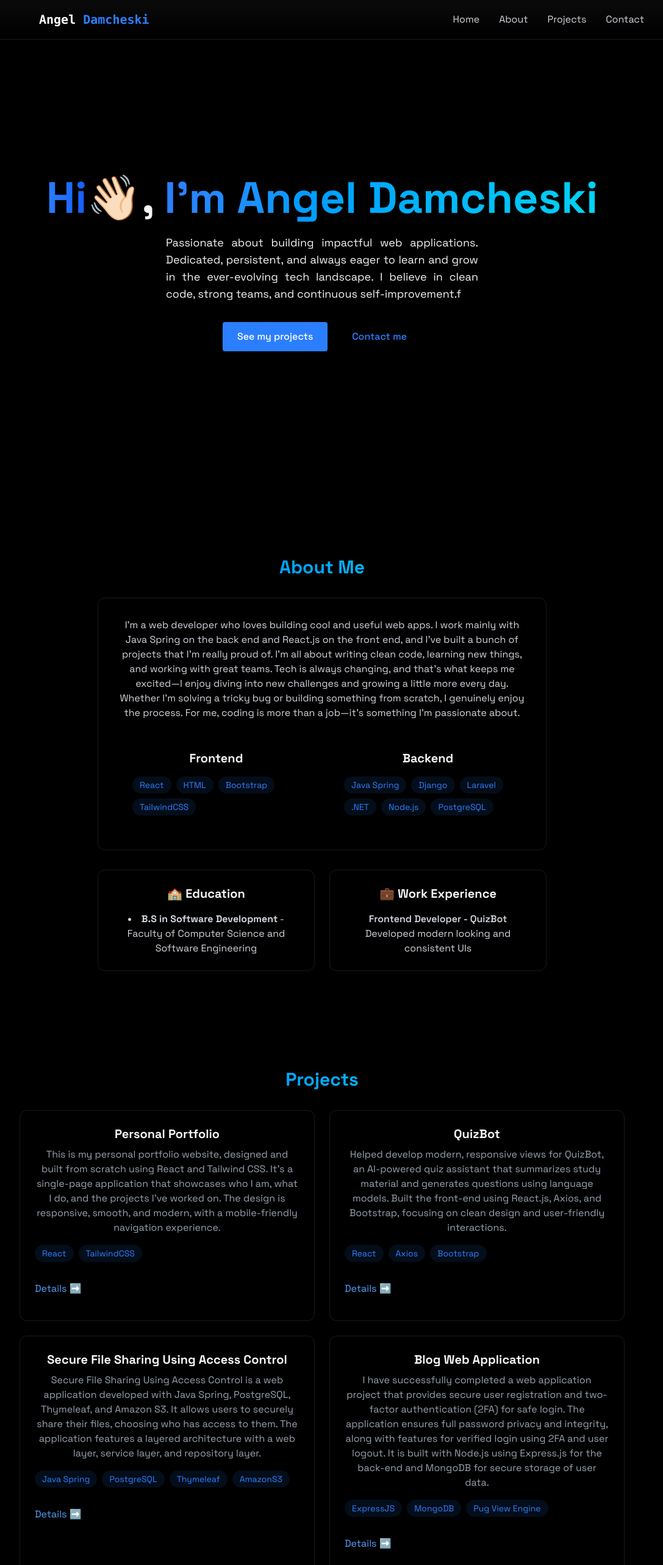
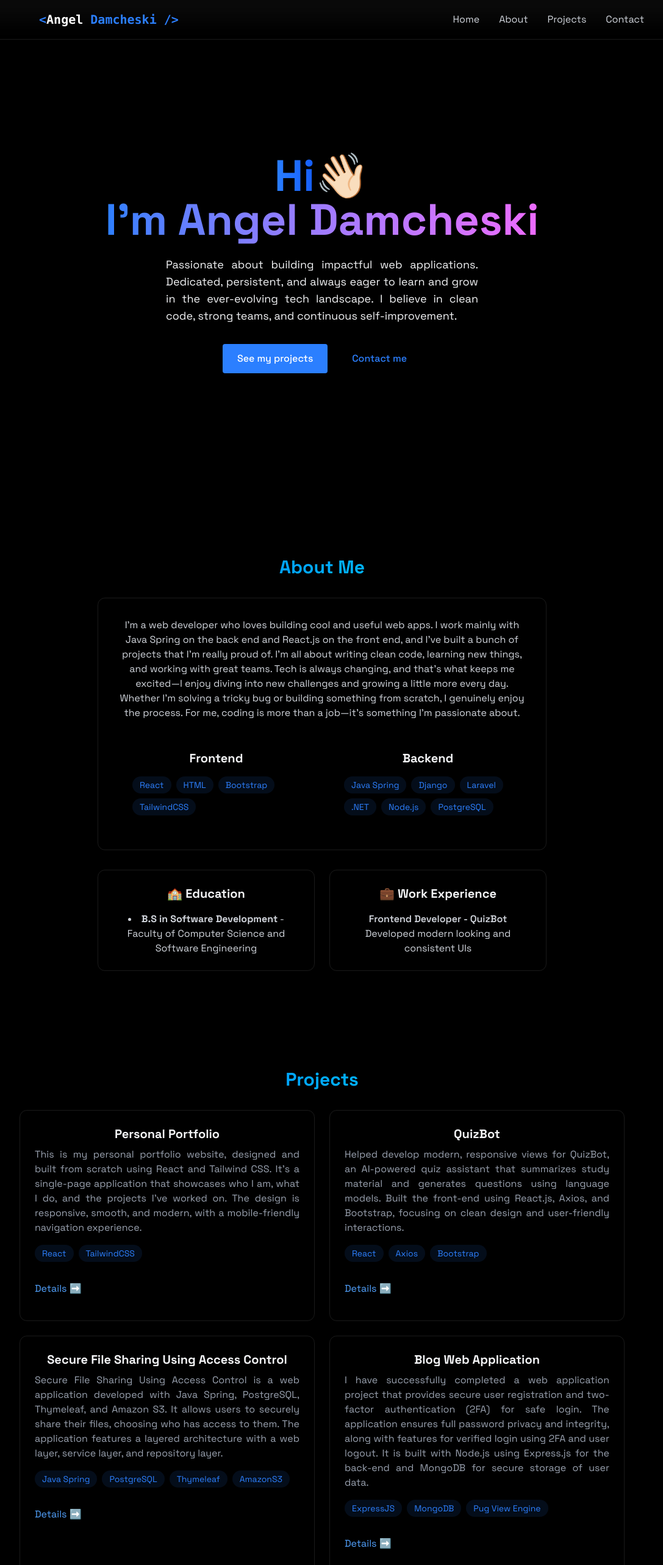
Before and after one commit to angeldamcheski/react-personal-portfolio, a React (Vite) app: page / in a window 1280 px wide. Shown: the top 2566 px of the page at 61% size, without its empty margins (112-1199 px from the left). Built offline with nearby package versions, Linux system fonts and the light colour scheme.

Commit message:
Implemented Contact section and functionality

```diff
--- a/src/App.jsx
+++ b/src/App.jsx
@@ -5,6 +5,7 @@
 import { Home } from "./components/sections/Home";
 import { About } from "./components/sections/About";
 import { Projects } from "./components/sections/Projects";
+import { Contact } from "./components/sections/Contact";
 import "./App.css";
 import "./index.css";
 function App() {
@@ -24,6 +25,7 @@
         <Home />
         <About />
         <Projects />
+        <Contact />
       </div>
     </div>
   );
--- a/src/components/LoadingScreen.jsx
+++ b/src/components/LoadingScreen.jsx
@@ -16,7 +16,7 @@
           onComplete();
         }, 1000);
       }
-    }, 95);
+    }, 100);
     return () => clearInterval(interval);
   }, [onComplete]);
 
--- a/src/components/Navbar.jsx
+++ b/src/components/Navbar.jsx
@@ -9,7 +9,7 @@
       <div className="max-w-5xl mx-auto px-4">
         <div className="flex justify-between items-center h-16">
           <a href="#home" className="font-mono text-xl font-bold text-white">
-            Angel <span className="text-blue-500">Damcheski</span>
+            <span className="text-blue-500">&lt;</span>Angel <span className="text-blue-500">Damcheski /&gt;</span>
           </a>
           <div
             className="w-7 h-5 relative cursor-pointer z-40 md:hidden"
--- a/src/components/sections/Contact.jsx
+++ b/src/components/sections/Contact.jsx
@@ -0,0 +1,69 @@
+import emailjs from 'emailjs-com'
+import { useState } from 'react';
+
+export const Contact = () => {
+    const [formData, setFormData] = useState({
+        name : "",
+        email : "",
+        message : ""
+    })
+
+    const handleSubmit = (e)=>{
+        e.preventDefault();
+        emailjs.sendForm(import.meta.env.VITE_SERVICE_ID, import.meta.env.VITE_TEMPLATE_ID, e.target, import.meta.env.VITE_API_KEY).then((result)=>{
+            alert("Message sent!")
+            setFormData({name: "", email:"", message:""})
+        }).catch(()=>alert("Something went wrong.. Try again!"))
+    }
+  return (
+    <section
+      id="contact"
+      className="min-h-screen flex items-center justify-center py-20"
+    >
+      <div className="px-4 w-150">
+        <h2 className="text-3xl font-bold mb-8 bg-gradient-to-r from-blue-500 to-cyan-400 bg-clip-text text-transparent text-center">
+          Get in touch with me
+        </h2>
+        <form className="space-y-6" onSubmit={handleSubmit}>
+          <div className="relative">
+            <input
+              type="text"
+              id="name"
+              name="name"
+              value={formData.name}
+              onChange={(e)=>setFormData({...formData, name:e.target.value})}
+              required
+              className="w-full bg-white/5 border border-white/10 rounded px-4 py-3 text-white transition focus:outline-none focus:border-blue-500 focus:bg-blue-500/5"
+              placeholder="Your Name"
+            />
+          </div>
+          <div className="relative">
+            <input
+              type="email"
+              id="email"
+              name="email"
+              value={formData.email}
+              onChange={(e)=>setFormData({...formData, email:e.target.value})}
+              required
+              className="w-full bg-white/5 border border-white/10 rounded px-4 py-3 text-white transition focus:outline-none focus:border-blue-500 focus:bg-blue-500/5"
+              placeholder="example@gmail.com"
+            />
+          </div>
+          <div className="relative">
+            <textarea
+              id="message"
+              name="message"
+              value={formData.message}
+              onChange={(e)=>setFormData({...formData, message:e.target.value})}
+              rows={5}
+              required
+              className="w-full bg-white/5 border border-white/10 rounded px-4 py-3 text-white transition focus:outline-none focus:border-blue-500 focus:bg-blue-500/5"
+              placeholder="Your Message"
+            />
+          </div>
+          <button type="submit" className="w-full bg-blue-500 text-white py-3 px-6 rounded font-medium transition relative overflow-hidden hover:-translate-y-0.5 hover:shadow-[0_0_15px_rgba(59,130,246, 0.4)]">Submit</button>
+        </form>
+      </div>
+    </section>
+  );
+};
--- a/src/components/sections/Home.jsx
+++ b/src/components/sections/Home.jsx
@@ -9,8 +9,8 @@
           <span className="text-5xl md:text-7xl font-bold mb-6  leading-right bg-gradient-to-r from-blue-500 to-blue-600 bg-clip-text text-transparent">
             Hi
           </span>
-          <span>👋🏻, </span>
-          <span className="text-5xl md:text-7xl font-bold mb-6  leading-right bg-gradient-to-r from-blue-500 to-cyan-400 bg-clip-text text-transparent">
+          <span>👋🏻</span><br />
+          <span className="text-5xl md:text-7xl font-bold mb-6  leading-right bg-gradient-to-r from-blue-500 to-fuchsia-400 bg-clip-text text-transparent">
             I'm Angel Damcheski
           </span>
         </h1>
@@ -18,7 +18,7 @@
           Passionate about building impactful web applications. Dedicated,
           persistent, and always eager to learn and grow in the ever-evolving
           tech landscape. I believe in clean code, strong teams, and continuous
-          self-improvement.f
+          self-improvement.
         </p>
         <div className="flex justify-center space-x-4">
             <a href="#projects" className="bg-blue-500 text-white py-3 px-6 rounded font-medium transition relative overflow-hidden hover:-translate-y-0.5 hover:shadow-[0_0_15px_rgba(59,130,246, 0.4)]">See my projects</a>
--- a/src/components/sections/Projects.jsx
+++ b/src/components/sections/Projects.jsx
@@ -11,7 +11,7 @@
         <div className="grid grid-cols-1 md:grid-cols-2 gap-6">
             <div className="p-6 rounded-xl border border-white/10 hover:-translate-y-1 hover:border-blue-500/30 hover:shadow-[0_2px_8px_rgba(59,130,246, 0.1)] transition-all">
             <h3 className="text-xl font-bold mb-2">Personal Portfolio</h3>
-            <p className="text-gray-400 mb-4">
+            <p className="text-gray-400 mb-4 text-justify">
               This is my personal portfolio website, designed and built from scratch using React and Tailwind CSS. It’s a single-page application that showcases who I am, what I do, and the projects I've worked on. The design is responsive, smooth, and modern, with a mobile-friendly navigation experience.
             </p>
             <div className="flex flex-wrap gap-2 mb-4">
@@ -35,7 +35,7 @@
           </div>
           <div className="p-6 rounded-xl border border-white/10 hover:-translate-y-1 hover:border-blue-500/30 hover:shadow-[0_2px_8px_rgba(59,130,246, 0.1)] transition-all">
             <h3 className="text-xl font-bold mb-2">QuizBot</h3>
-            <p className="text-gray-400 mb-4">
+            <p className="text-gray-400 mb-4 text-justify">
               Helped develop modern, responsive views for QuizBot, an AI-powered
               quiz assistant that summarizes study material and generates
               questions using language models. Built the front-end using
@@ -65,7 +65,7 @@
             <h3 className="text-xl font-bold mb-2">
               Secure File Sharing Using Access Control
             </h3>
-            <p className="text-gray-400 mb-4">
+            <p className="text-gray-400 mb-4 text-justify">
               Secure File Sharing Using Access Control is a web application
               developed with Java Spring, PostgreSQL, Thymeleaf, and Amazon S3.
               It allows users to securely share their files, choosing who has
@@ -95,7 +95,7 @@
           </div>
           <div className="p-6 rounded-xl border border-white/10 hover:-translate-y-1 hover:border-blue-500/30 hover:shadow-[0_2px_8px_rgba(59,130,246, 0.1)] transition-all">
             <h3 className="text-xl font-bold mb-2">Blog Web Application</h3>
-            <p className="text-gray-400 mb-4">
+            <p className="text-gray-400 mb-4 text-justify">
               I have successfully completed a web application project that
               provides secure user registration and two-factor authentication
               (2FA) for safe login. The application ensures full password
```
Also changed, not shown: 1 other file (tests, documents, lock files or other folders).
